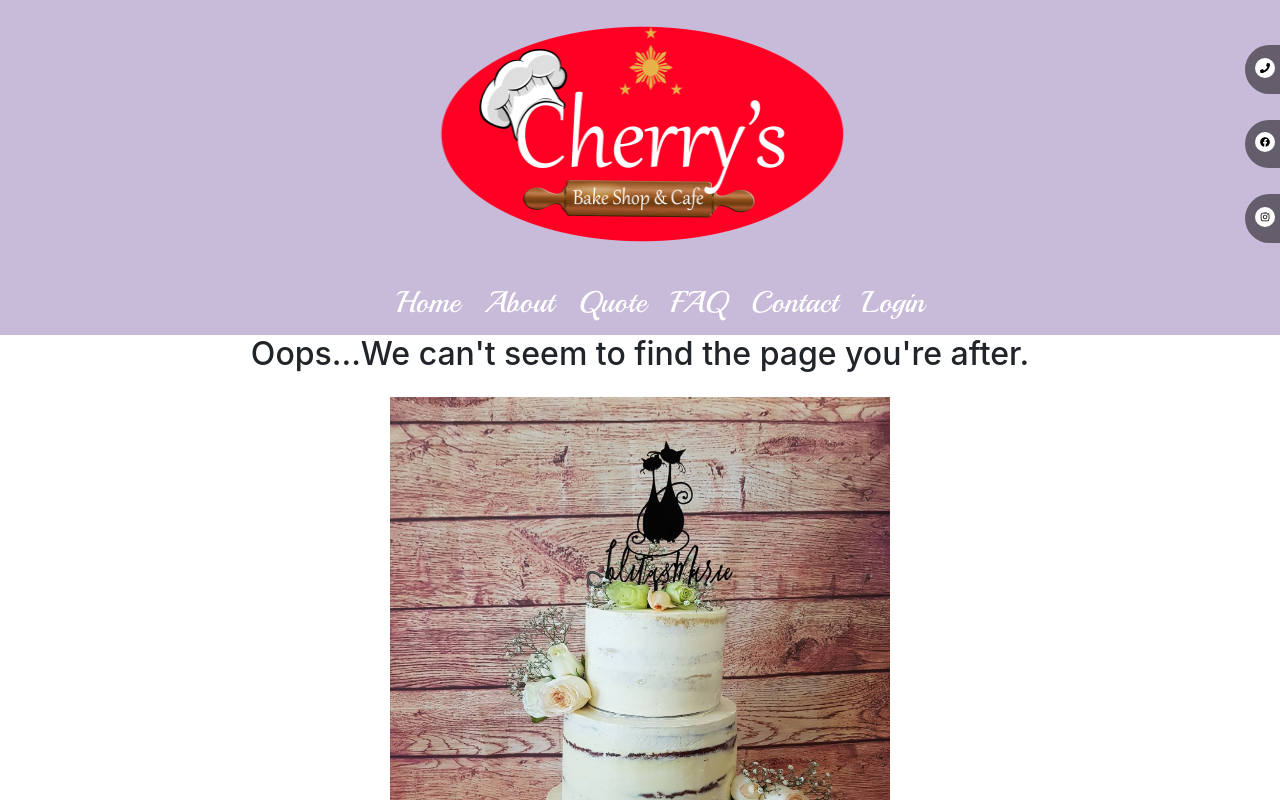
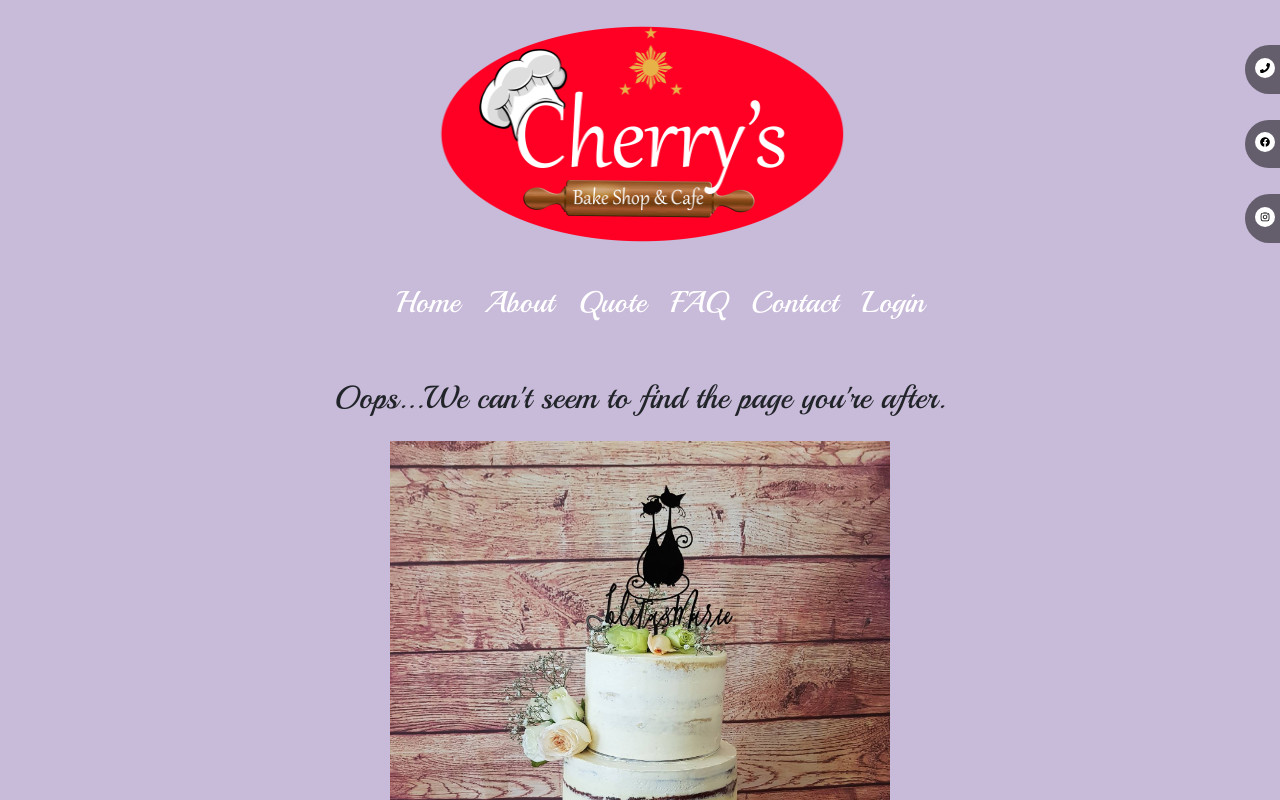
Before and after one commit to KeisakuHiga/cherrys-bake-shop, a React (Create React App) app in the folder frontend/: page /DashBoard in a window 1280 px wide. Shown: the top 800 px of the page. Built offline with nearby package versions, Linux system fonts and the light colour scheme; no server answers.

Commit message:
fixed styling for no match page

```diff
--- a/frontend/src/components/Contact/Contact.module.css
+++ b/frontend/src/components/Contact/Contact.module.css
@@ -1,5 +1,6 @@
 .contacttitle {
-  margin-bottom: 60px;
+  margin-bottom: 20px;
+  border-bottom: 2px solid rgba(0,0,0,0.10);
 }
 
 .contactcontainer {
--- a/frontend/src/components/Dashboard/Dashboard.js
+++ b/frontend/src/components/Dashboard/Dashboard.js
@@ -52,7 +52,7 @@ class Dashboard extends Component {
           <h1 className={style.dashtitle}>All Quotes</h1>
           <div className={style.sortbutton}>
             <select value={this.state.value} onChange={this.doOrderBy}>
-              <option value="">Sort By Category</option>
+              <option value="" selected disable hidden>Sort By Category</option>
               <option value="user.userName.firstName">First Name</option>
               <option value="user.userName.lastName">Last Name</option>
               <option value="user.contact.phoneNumber">Phone Number</option>
@@ -60,13 +60,13 @@ class Dashboard extends Component {
               <option value="createdAt">Created At</option>
             </select>
             <select value={this.state.value} onChange={this.doOrder}>
-              <option value="">Sort Order</option>
+              <option value="" selected disable hidden>Sort Order</option>
               <option value="asc">Ascending</option>
               <option value="desc">Descending</option>
             </select>
           </div>
           <div className={style.dashboardcontainer}>
-            <table className="table table-hover">
+            <table className={"table table-hover"}>
               <thead>
                 <tr>
                   <th scope="col" >Number</th>
--- a/frontend/src/components/Home/Home.module.css
+++ b/frontend/src/components/Home/Home.module.css
@@ -9,7 +9,6 @@
 }
 
 .gallerycontainer {
-  background-color: yello;
   height: 750px;
   width: 750px;
   display: grid;
@@ -96,7 +95,7 @@
   justify-self: center;
   /* grid-row: 3/4;
   grid-column: 2/3; */
-  background-image: url('./images/pandesal.jpg');
+  background-image: url('./images/pandesal1.jpg');
   background-size: cover;
   height: 250px;
   width: 300px;
--- a/frontend/src/components/NoMatch/NoMatch.js
+++ b/frontend/src/components/NoMatch/NoMatch.js
@@ -7,7 +7,10 @@ class NoMatch extends Component {
   render() {
     return (
       <>
+        <div className={style.nomatchouter}>
+          <div className={style.nomatchtitle}>
             <h2 className> Oops...We can't seem to find the page you're after.</h2>
+          </div>
           <pre />
           <div className={style.nomatchcontainer}>
             <img
@@ -16,6 +19,7 @@ class NoMatch extends Component {
               alt="Page doesn't exist"
             />
           </div>
+        </div>
       </>
     );
   }
--- a/frontend/src/components/NoMatch/NoMatch.module.css
+++ b/frontend/src/components/NoMatch/NoMatch.module.css
@@ -1,11 +1,24 @@
+.nomatchouter {
+  background-color: #c8bad9;
+  height: 750px;
+  display: flex;
+  justify-content: center;
+  align-items: center;
+  flex-direction: column;
+  font-family: 'Playball', cursive;
+}
+
 .nomatchcontainer {
   display: flex;
   text-align: center;
   justify-content: center;
+  align-items: center;
 }
+
 h2 {
   text-align: center;
 }
+
 .nomatchimage {
   display: inherit;
   justify-content: center;
--- a/frontend/src/components/Quote/Quote.js
+++ b/frontend/src/components/Quote/Quote.js
@@ -36,7 +36,7 @@ class Quote extends Component {
                   <p>We are based in Deer Park.</p>
                   <p>If you are after a quote for a custom made cake or filipino order, please fill out the form below and I will get back to you as soon as possible.</p>
                   <p>You can also email us directly at: <a href="mailto:cherrysbakeshopandcafe@gmail.com">cherrysbakeshopandcafe@gmail.com</a></p>
-                  <p>Download my filipino food list and cake flavour list <a href="https://drive.google.com/file/d/10feovHfpQSJTftvNRoH3oeT3SOhDqzfx/view">here.</a></p>
+                  <p>Download my filipino food list and cake flavour list <a href="https://drive.google.com/file/d/10feovHfpQSJTftvNRoH3oeT3SOhDqzfx/view">here</a></p>
                 </div>
               </div>
               <div>
@@ -69,7 +69,7 @@ class Quote extends Component {
                 </div>
                 <div>
                   <label>
-                    <input type="checkbox" name="typeOfProduct" id="typeOfProduct" value="Filipino Cuisine" onChange={this.handleInput}/>
+                    <input type="checkbox" name="typeOfProduct" id="typeOfProduct" value="Filipino Cuisine/Dessert" onChange={this.handleInput}/>
                     <span> Filipino Cuisine/Dessert</span>
                   </label>
                 </div>
```
Also changed, not shown: frontend/src/components/Dashboard/Dashboard.module.css (line endings or trailing spaces), frontend/src/components/Home/images/pandesal.jpg (deleted), frontend/src/components/Home/images/pandesal1.jpg (added). Lines whose indentation alone changed are shown as unchanged.
